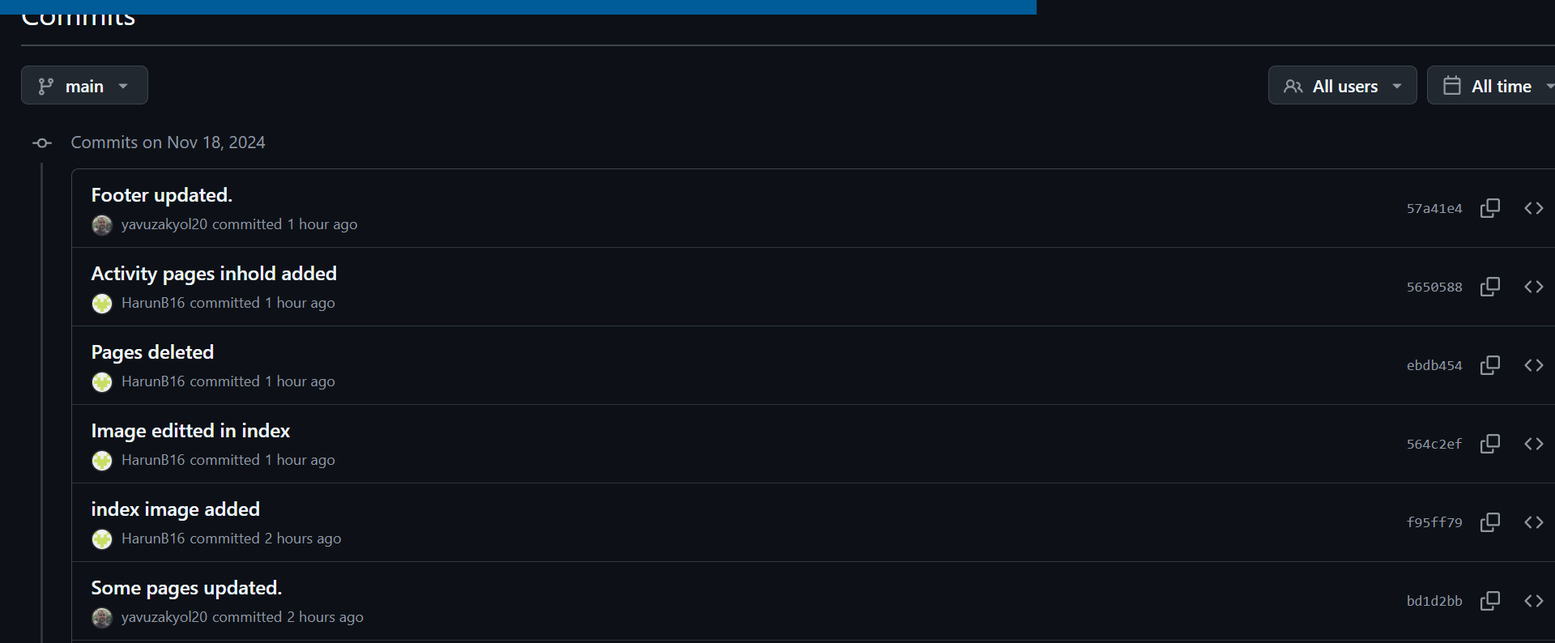
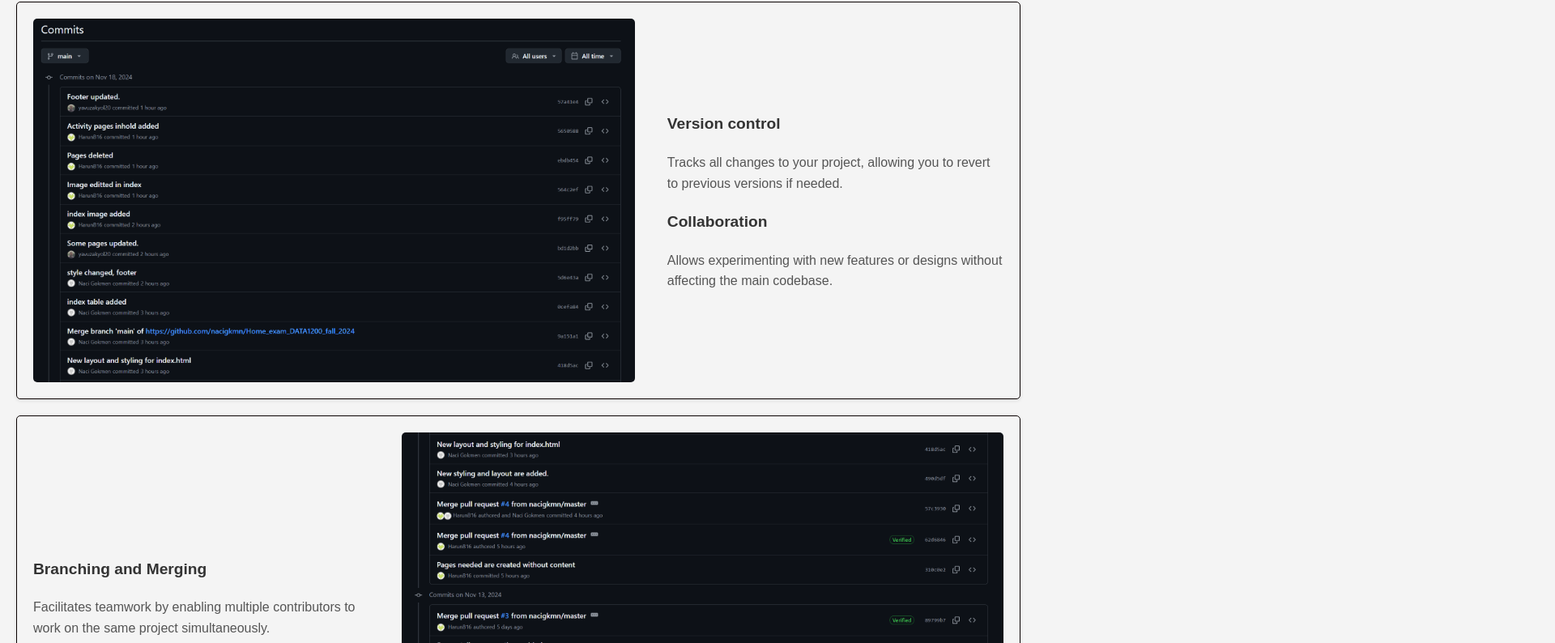
Before and after one commit to nacigkmn/Home_exam_DATA1200_fall_2024, a plain HTML site: page github.html in a window 1280 px wide. Shown: the part 96-890 px from the top of the page at 81% size, 1920 px wide, since content can reach past the window. Drawn offline with Linux system fonts and the light colour scheme.

Commit message:
Github page styling adjusted

```diff
--- a/style.css
+++ b/style.css
@@ -199,3 +199,48 @@ ul.social-links li a {
 ul.social-links li a:hover {
   color: #007bff;
 }
+
+
+/* ======================================== 3. Github.html ===================================================*/
+git_main {
+  display: flex;
+  flex-direction: column;
+  max-width: 100%;
+  padding: 10px;
+}
+
+git_main h2 {
+  text-align: center;
+}
+
+git_main block {
+  display: flex;
+  justify-content: space-between;
+  align-items: center;
+  margin: 10px;
+  border: 1px solid #090101;
+  border-radius: 5px;
+  box-shadow: 0 2px 4px rgba(0, 0, 0, 0.1);
+}
+
+block img {
+  max-width: 60%;
+  height: auto;
+  margin: 20px;
+  border-radius: 5px;
+  object-fit: cover;
+}
+
+block text {
+  max-width: 40%;
+  margin: 20px;
+}
+
+block h3 {
+  font-size: 1.2em;
+  color: #333;
+}
+
+block p {
+  color: #555;
+}
```
